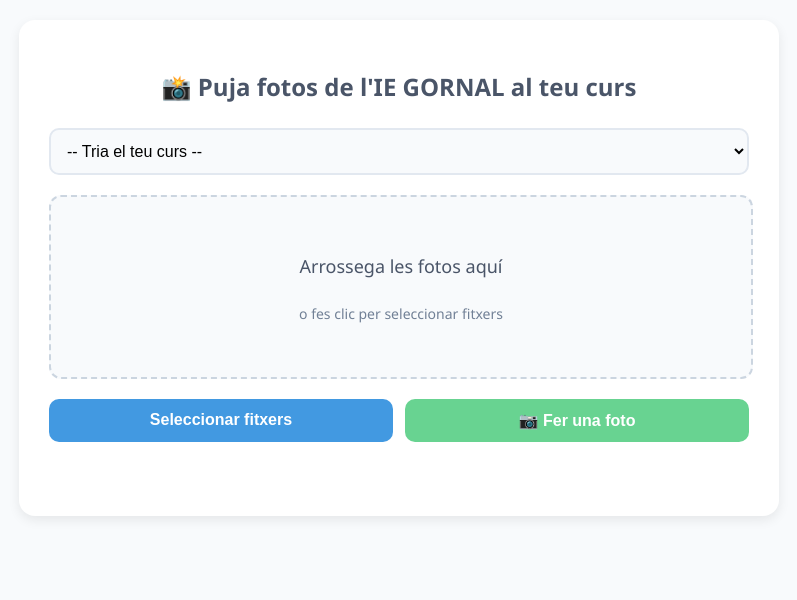
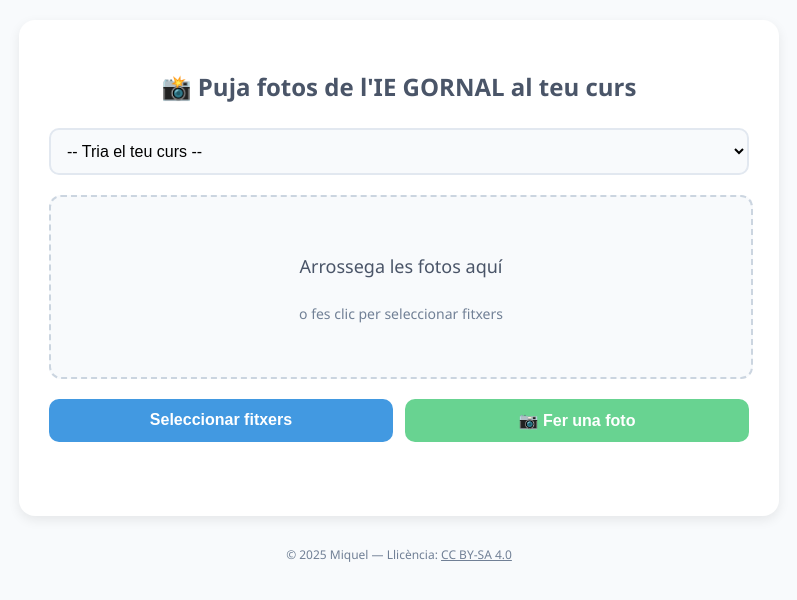
Before and after one commit to Miquel10/fotos-ie-gornal-v2, a website: page index.html in a window 1280 px wide. Shown: the whole page, without its empty margins (241-1038 px from the left). Drawn offline with Linux system fonts and the light colour scheme.

Commit message:
Add footer with copyright and license details
Added footer with copyright information and license link.

```diff
--- a/index.html
+++ b/index.html
@@ -223,5 +223,10 @@
       });
     </script>
   </div>
-</body>
+<footer style="text-align:center; margin-top:30px; font-size:12px; color:#718096;">
+  © 2025 Miquel — Llicència:
+  <a href="https://creativecommons.org/licenses/by-sa/4.0/" target="_blank" style="color:#718096; text-decoration:underline;">
+    CC BY-SA 4.0
+  </a>
+</footer></body>
 </html>
```
